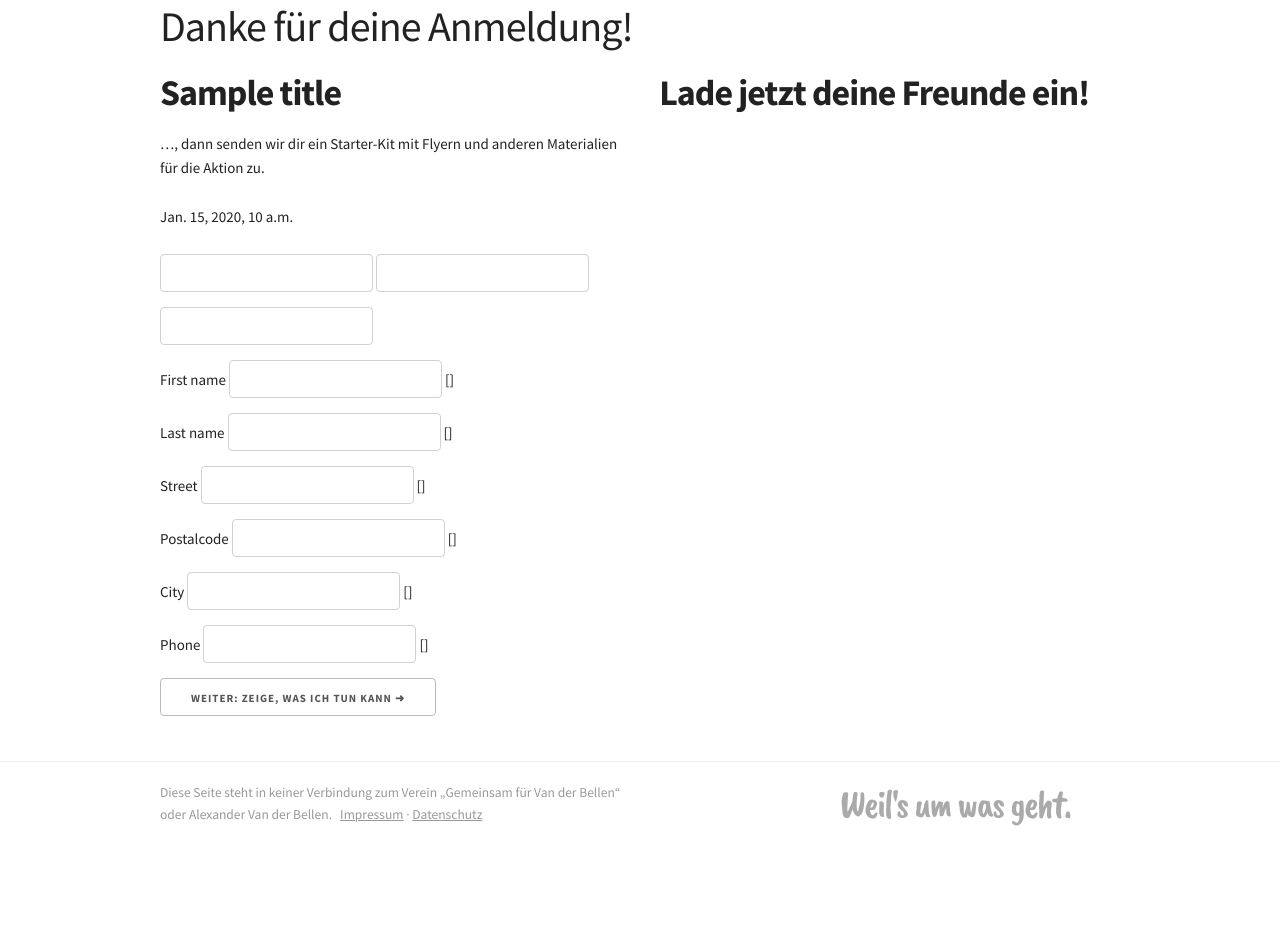
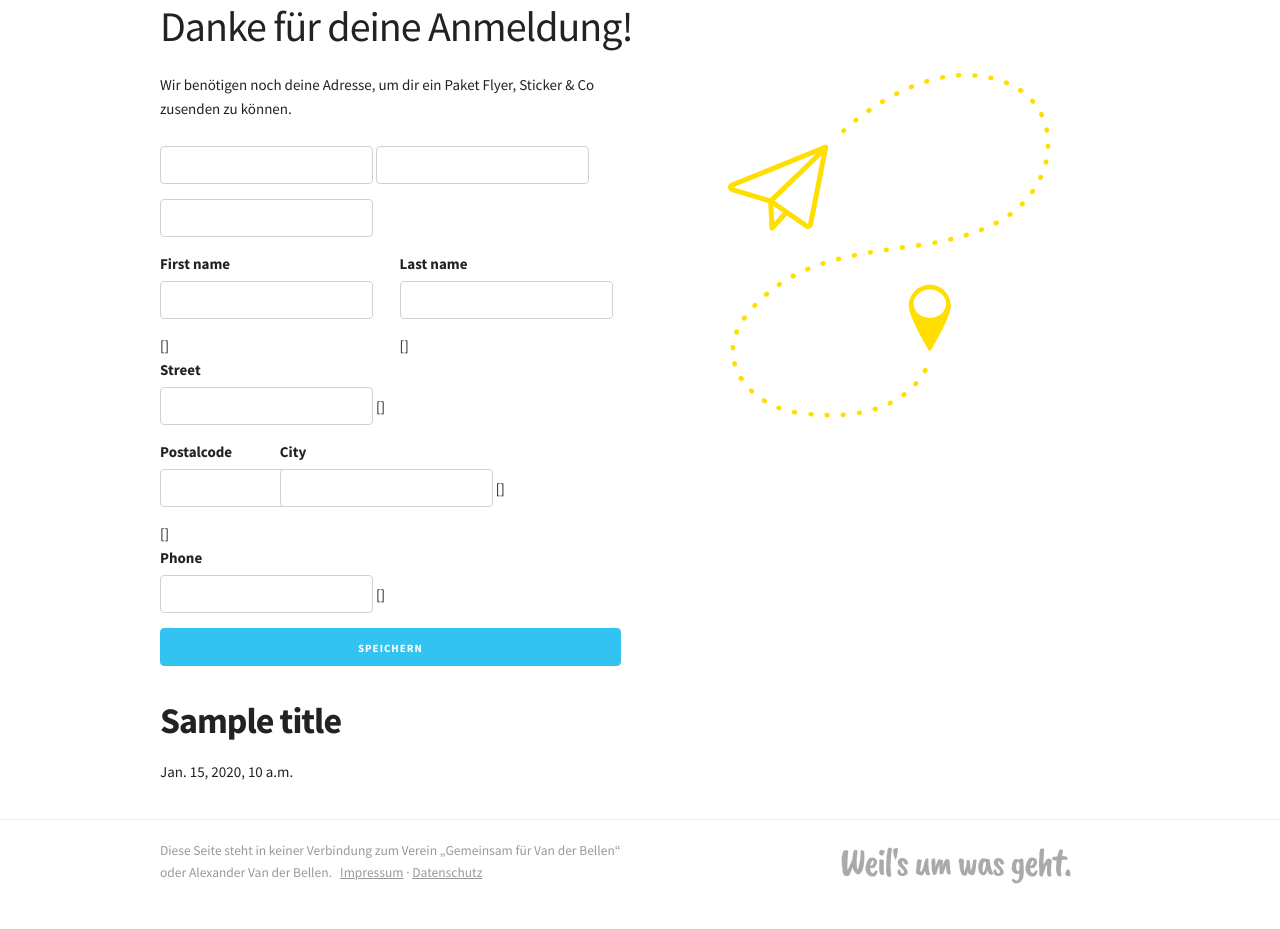
Before and after one commit to hack4vdb/anthill, a Django app: template anthill/templates/address_form.html in a window 1280 px wide. Shown: the part 79-1008 px from the top of the page. Before the commit the page ends 905 px from the top, so only its background shows below. Run offline with Django 3.2, Linux system fonts and the light colour scheme; the template is opened without the code that fills it: most values are stand-ins (such as "Sample title", 1, 10 or a date in 2020); form fields are guessed from the names that the template uses; some libraries are stand-ins or nearby versions.

Commit message:
Address form: Make look less horrible

```diff
--- a/anthill/static/css/styles.css
+++ b/anthill/static/css/styles.css
@@ -486,6 +486,13 @@ body.meetups .meetup {
   list-style: none;
 }
 
+
+body.address .map {
+  height: 200px;
+}
+body.address .illu {
+  text-align: center;
+}
 form .message {
   width: 1px;
   height: 1px;
--- a/anthill/templates/address_form.html
+++ b/anthill/templates/address_form.html
@@ -1,16 +1,24 @@
 {% extends "layouts/base.html" %}
+{% block body_class %}address{% endblock %}
 
 {% block content %}
+<!--div class="full-width-container map">
+  <div class="container">
+
+    <div class="row">
+      <div class="nine columns">
+      </div>
+    </div>
+  </div>
+
+</div-->
 <div class="container">
 
   <h2>Danke für deine Anmeldung!</h2>
 
   <div class="row">
-    <div class="one-half column">
-      <h3>{{ title }}</h3>
-      <p>…, dann senden wir dir ein Starter-Kit mit Flyern und anderen Materialien für die Aktion zu.</p>
-      <p>{{ start_time }}</p>
-      <!-- <p>3 andere Leute machen mit</p> -->
+    <div class="six columns">
+      <p>Wir benötigen noch deine Adresse, um dir ein Paket Flyer, Sticker & Co zusenden zu können.</p>
 
       <form action="" method="POST">
         {% csrf_token %}
@@ -18,51 +26,48 @@
         {{ form.time_id }}
         {{ form.location_id }}
 
-        <div>
-          {{ form.first_name.label }}
+        <div class="row">
+          <div class="six columns">
+            <label for="exampleEmailInput">{{ form.first_name.label }}</label>
             {{ form.first_name }}
             {{ form.first_name.errors }}
           </div>
-
-        <div>
-          {{ form.last_name.label }}
+          <div class="six columns">
+            <label for="exampleRecipientInput">{{ form.last_name.label }}</label>
             {{ form.last_name }}
             {{ form.last_name.errors }}
           </div>
-
-        <div>
-          {{ form.street.label }}
+        </div>
+        <label for="exampleMessage">{{ form.street.label }}</label>
         {{ form.street }}
         {{ form.street.errors }}
-        </div>
-
-        <div>
-          {{ form.postalcode.label }}
+        <div class="row">
+          <div class="three columns">
+            <label for="exampleEmailInput">{{ form.postalcode.label }}</label>
             {{ form.postalcode }}
             {{ form.postalcode.errors }}
           </div>
-
-        <div>
-          {{ form.city.label }}
+          <div class="nine columns">
+            <label for="exampleRecipientInput">{{ form.city.label }}</label>
             {{ form.city }}
             {{ form.city.errors }}
           </div>
-
-        <div>
-          {{ form.phone.label }}
+        </div>
+        <label for="exampleMessage">{{ form.phone.label }}</label>
         {{ form.phone }}
         {{ form.phone.errors }}
-        </div>
-
-        <button type="submit" class="event-button">
-          Weiter: Zeige, was ich tun kann ➜
+        <br />
+        <button type="submit" class="button-primary u-full-width">
+          Speichern
         </button>
       </form>
 
+      <h3>{{ title }}</h3>
+      <p>{{ start_time }}</p>
+
     </div>
-
-    <div class="one-half column">
-      <h3>Lade jetzt deine Freunde ein!</h3>
+    <div class="six columns illu">
+      <img src="/static/img/delivery.svg" width="70%"/>
     </div>
   </div>
 </div>
```
Also changed, not shown: anthill/forms.py (+11 -6 lines). Lines whose indentation alone changed are shown as unchanged.
